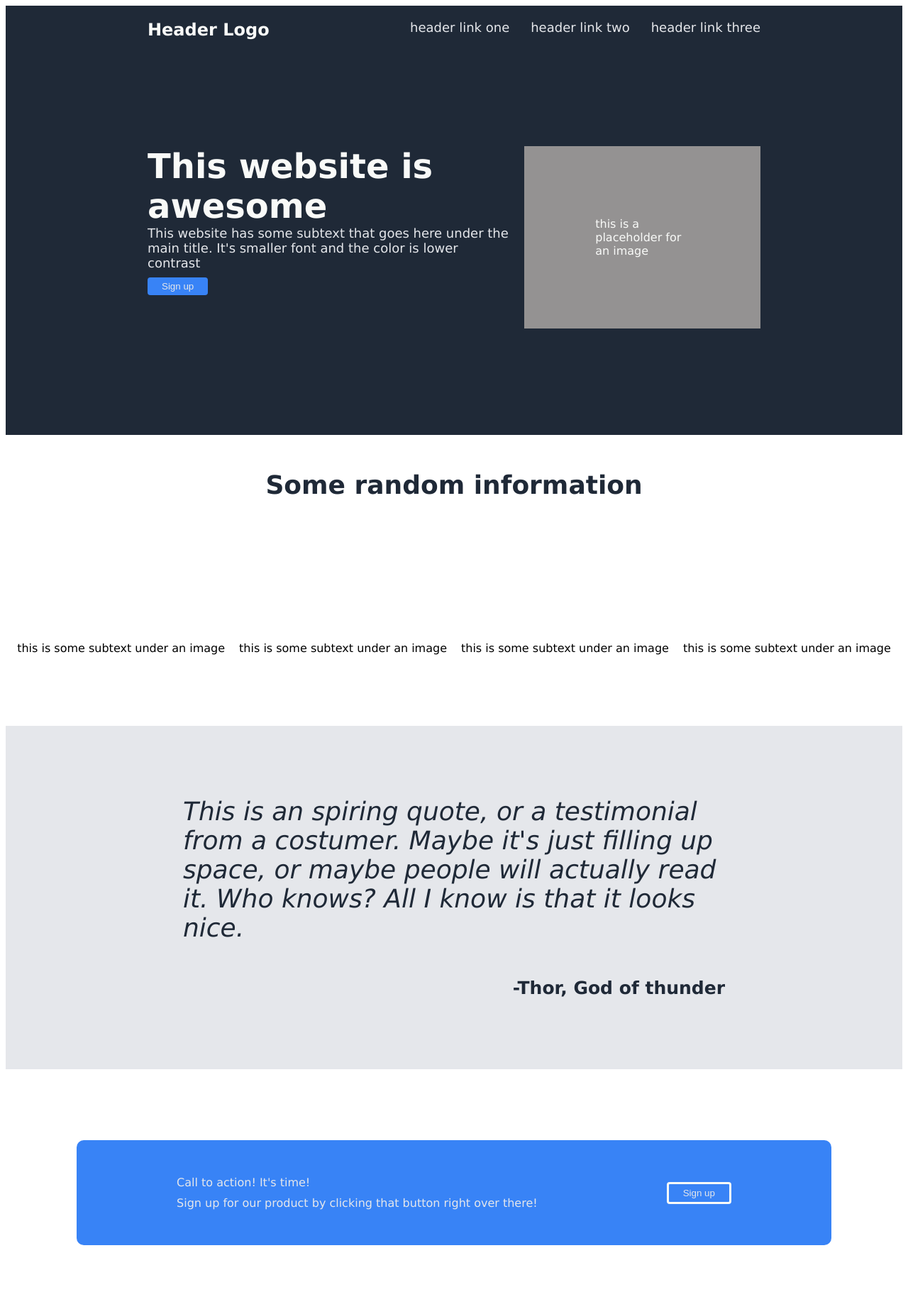
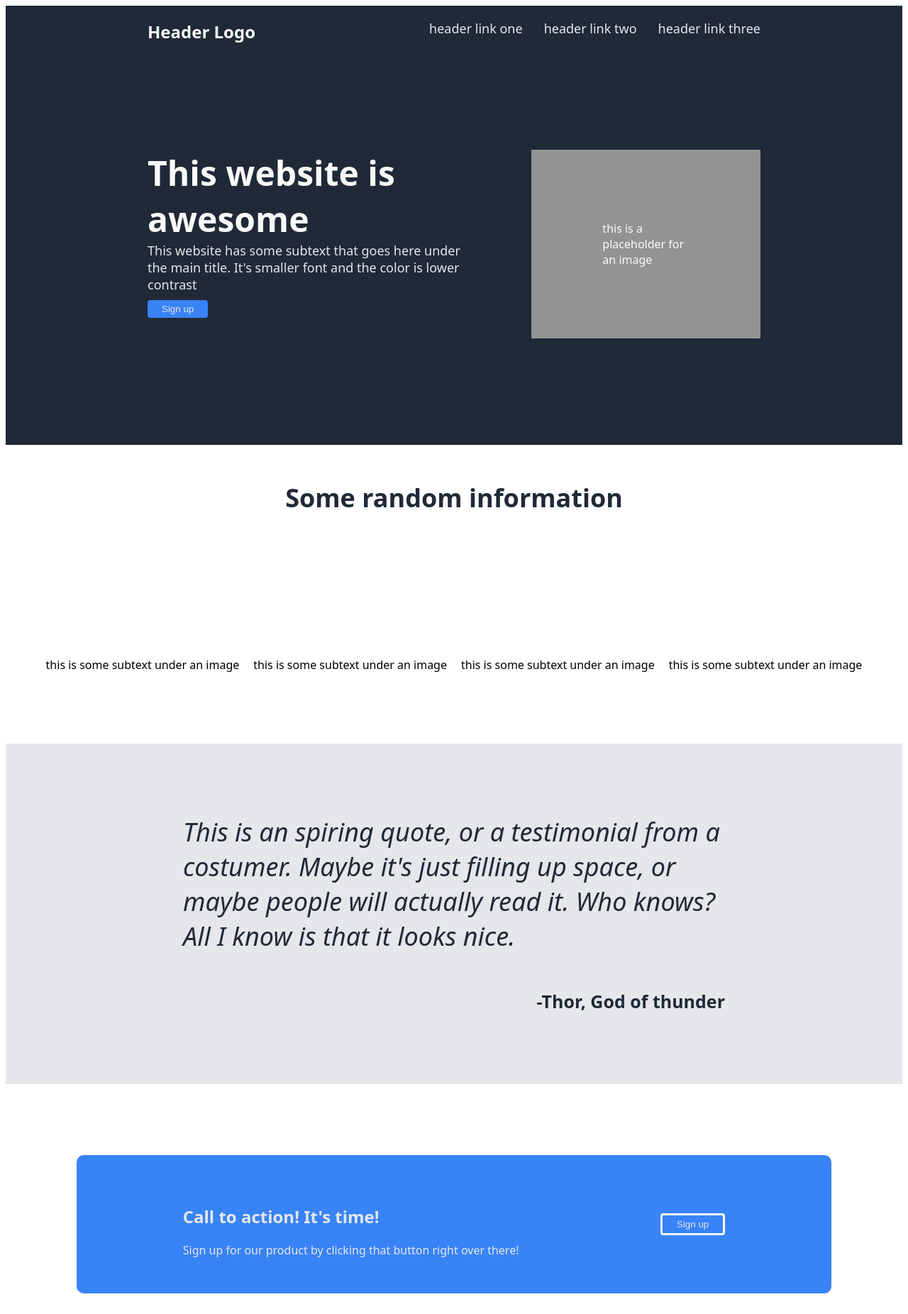
Before and after one commit to Miguel-Horta/landing-page, a plain HTML site: page index.html in a window 1280 px wide. Shown: the top 1852 px of the page at 71% size. Drawn offline with Linux system fonts and the light colour scheme.

Commit message:
small changes (order, and optimization)

```diff
--- a/index.html
+++ b/index.html
@@ -15,18 +15,17 @@
                 <div>header link two</div>
                 <div>header link three</div>
             </div>
-                <div class="top">
+    </header>
+    <div class="hero">
         <div class="left">
             <div class="main">This website is awesome</div>
             <div class="secondary">This website has some subtext that goes
                 here under the main title. It's smaller
-                            font and the color is lower contrast
-                        </div>
+                font and the color is lower contrast </div>
             <button class="button1">Sign up</button>
         </div>
-                    <div class="placefolder">this is a placeholder for an image</div>
+        <div class="placeholder">this is a placeholder for an image</div>
     </div>
-    </header>
     <div class="container">
         <div class="header2">Some random information</div>
         <div class="images">
@@ -44,12 +43,10 @@
         </div>
         <div class="thor">-Thor, God of thunder</div>
     </div>
-    <div class="lastone">
-        <div class="leftlast" >
-            <div>Call to action! It's time!</div>
-            <div>Sign up for our product by clicking that button
-            right over there!
-        </div>
+    <div class="calltoaction">
+        <div class="leftcalltoaction">
+            <div> <h2>Call to action! It's time!</h2></div>
+            <div>Sign up for our product by clicking that button right over there! </div>
         </div>
         <button class="button2">Sign up</button>
     </div>
--- a/style.css
+++ b/style.css
@@ -1,7 +1,11 @@
+
 
 .header, .footer{
     background-color: #1F2937;
-    font-family: Verdana, Geneva, Tahoma, sans-serif;
+}
+
+body{
+    font-family: system-ui, -apple-system, BlinkMacSystemFont, 'Segoe UI', Roboto, Oxygen, Ubuntu, Cantarell, 'Open Sans', 'Helvetica Neue', sans-serif;
 }
 .logo{
     font-size: 24px;
@@ -27,20 +31,24 @@
     font-weight:bolder;
     color: #F9FAF8;
 }
-.top{
+.hero{
+    background-color: #1F2937;
     display:flex;
+    justify-content: center;
+    padding-left: 200px;
+    padding-right: 200px;
     padding-top: 150px;
     padding-bottom: 150px;
+    gap:50px;
 }
 .secondary, .links{
     font-size: 18px;
     color: #E5E7EB
 }
-.placefolder{
+.placeholder{
     background-color: rgb(148, 146, 146);
     color: #F9FAF8;
     display: flex;
-    justify-content: center;
     align-items: center;
     padding: 100px;
 
@@ -53,7 +61,6 @@
 }
 
 .quote{
-    font-family: Verdana, Geneva, Tahoma, sans-serif;
     background-color:#E5E7EB;
     font-size: 36px;
     font-style:italic;
@@ -76,7 +83,6 @@
     padding-right: 20px;
 }
 .container{
-    font-family: Verdana, Geneva, Tahoma, sans-serif;
     display: flex;
     flex-direction: column;
     align-items: center;
@@ -100,8 +106,7 @@
     font-style: normal;
     font-weight: bold;
 }
-.lastone{
-    font-family: Verdana, Geneva, Tahoma, sans-serif;
+.calltoaction{
     color: #E5E7EB;
     display: flex;
     background-color: #3883F6;
@@ -115,10 +120,9 @@
     border-color: #F9FAF8;
     border-style:solid;
 }
-.leftlast{
+.leftcalltoaction{
     display: flex;
     flex-direction: column;
-    gap:10px
 }
 .footer{
     color:#F9FAF8;
```
Lines whose indentation alone changed are shown as unchanged.
